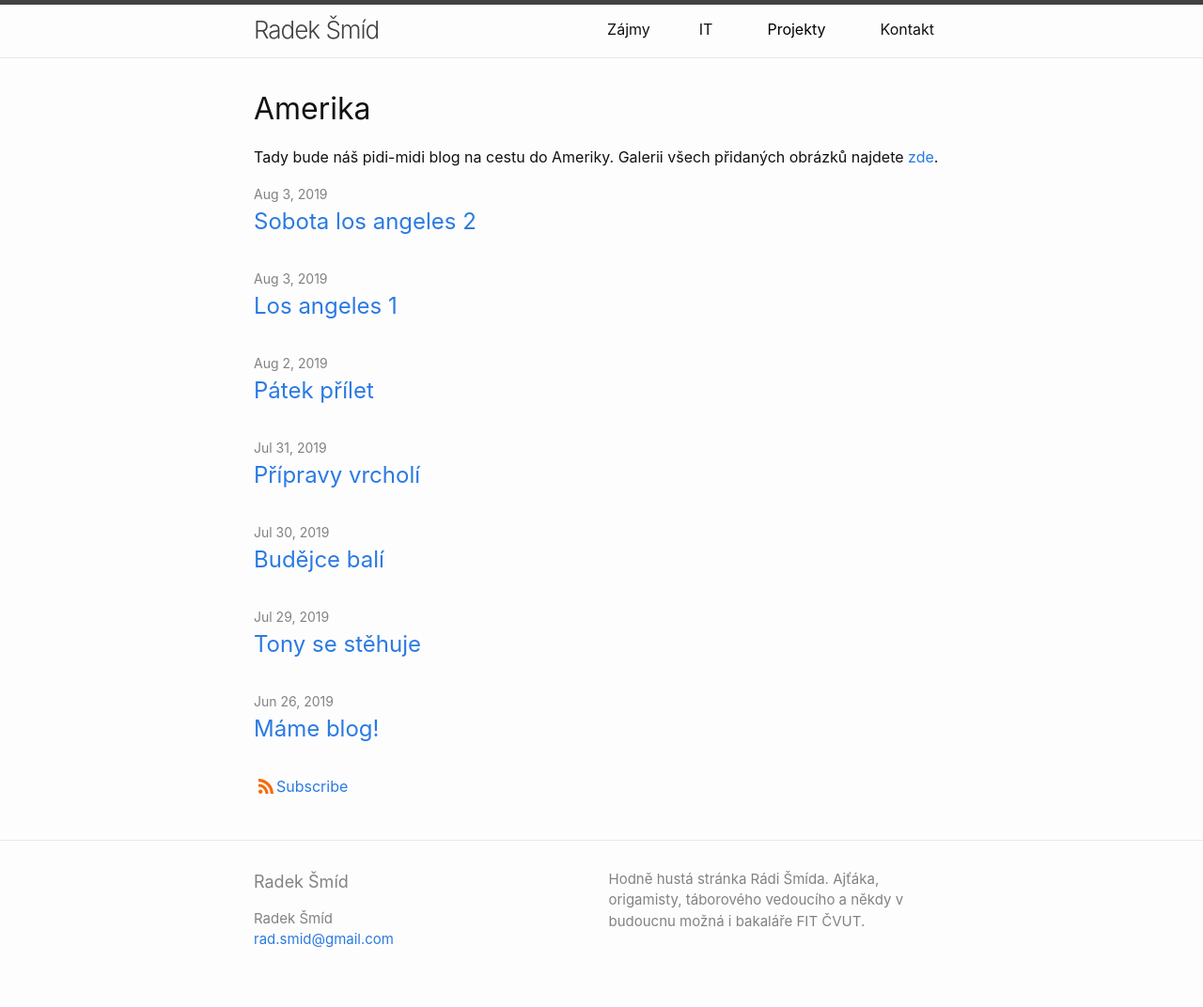
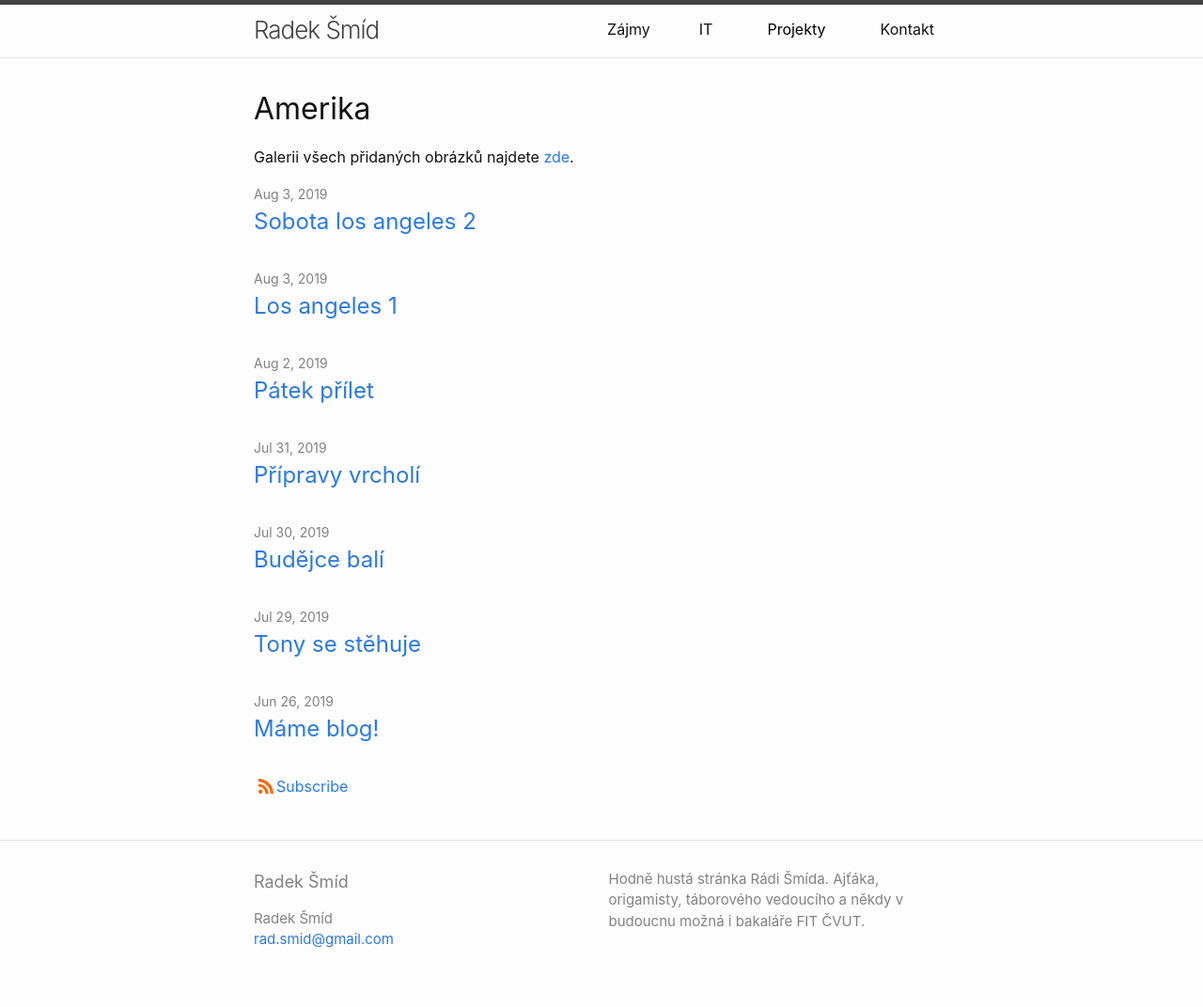
Before and after one commit to Smidra/rada.smid.io-site, a Jekyll site: the page built from amerika.md, in a window 1280 px wide. Shown: the whole page at 94% size. Built offline with Jekyll 4.4.1, drawn with Linux system fonts in a browser that asks for light colours.

Commit message:
Update from Forestry.io Radek Šmíd updated amerika.md

```diff
--- a/amerika.md
+++ b/amerika.md
@@ -4,4 +4,4 @@ title: Amerika
 permalink: "/amerika/"
 
 ---
-Tady bude náš pidi-midi blog na cestu do Ameriky. Galerii všech přidaných obrázků najdete [zde](/galerie-amerika "galerie do ameriky"){:target="_blank"}.
+Galerii všech přidaných obrázků najdete [zde](/galerie-amerika "galerie do ameriky"){:target="_blank"}.
```
